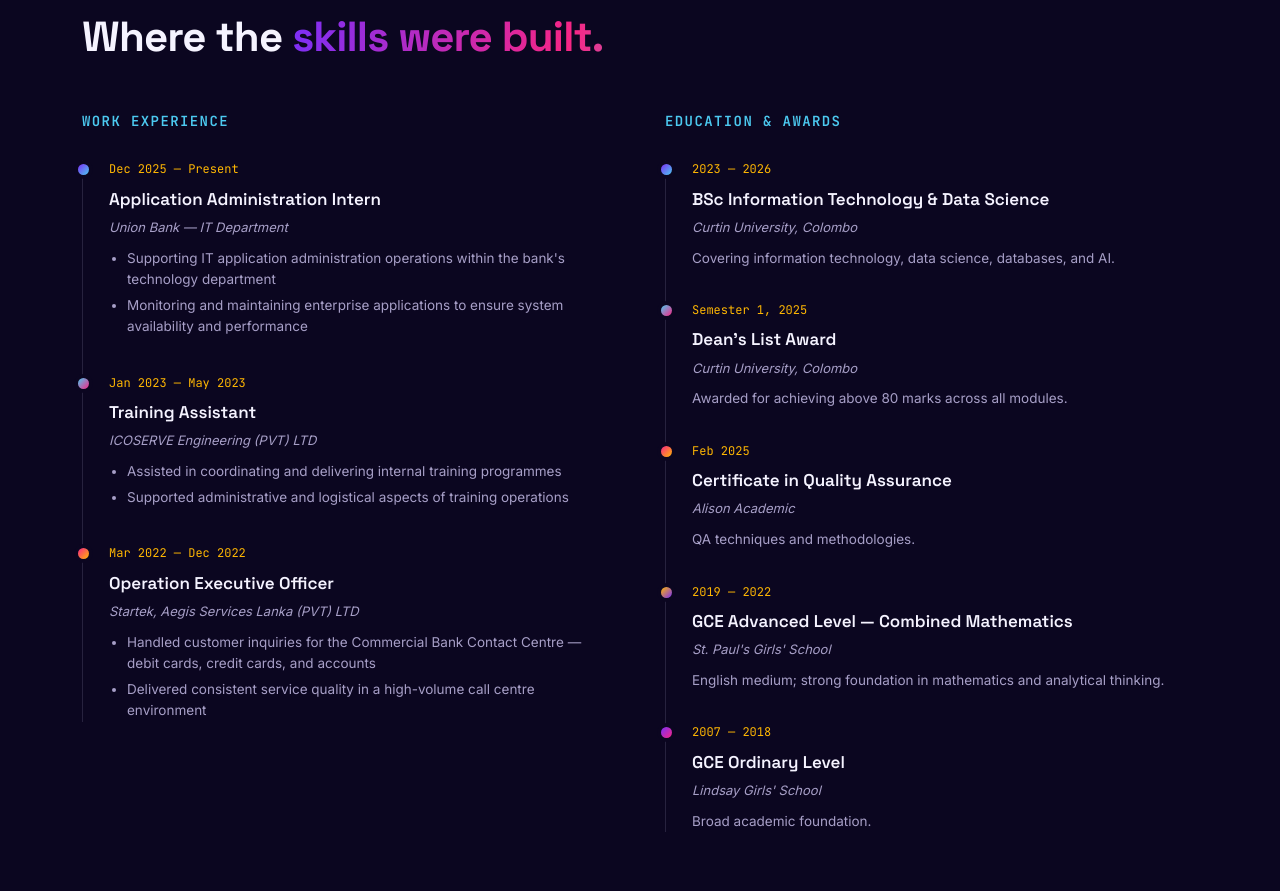
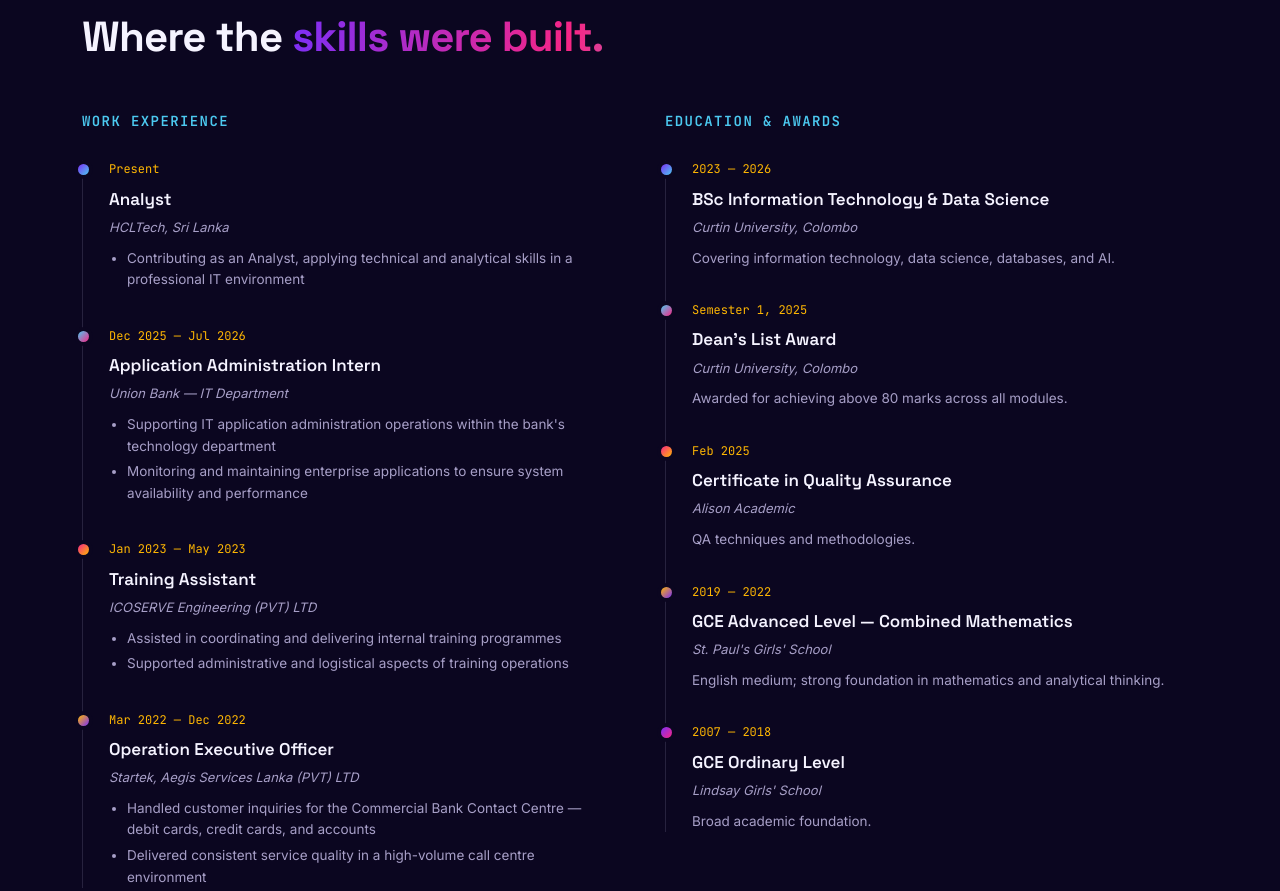
Before and after one commit to navindi-amarasinghe/navindi-amarasinghe.github.io, a plain HTML site: page index.html in a window 1280 px wide. Shown: the part 3853-4744 px from the top of the page. Drawn offline with Linux system fonts and the light colour scheme.

Commit message:
Update the working experience

```diff
--- a/index.html
+++ b/index.html
@@ -747,7 +747,15 @@
       <h3>Work Experience</h3>
       <div class="timeline">
         <div class="timeline-item">
-          <span class="when mono">Dec 2025 — Present</span>
+          <span class="when mono">Present</span>
+          <h4>Analyst</h4>
+          <div class="org">HCLTech, Sri Lanka</div>
+          <ul>
+            <li>Contributing as an Analyst, applying technical and analytical skills in a professional IT environment</li>
+          </ul>
+        </div>
+        <div class="timeline-item">
+          <span class="when mono">Dec 2025 — Jul 2026</span>
           <h4>Application Administration Intern</h4>
           <div class="org">Union Bank — IT Department</div>
           <ul>
```
